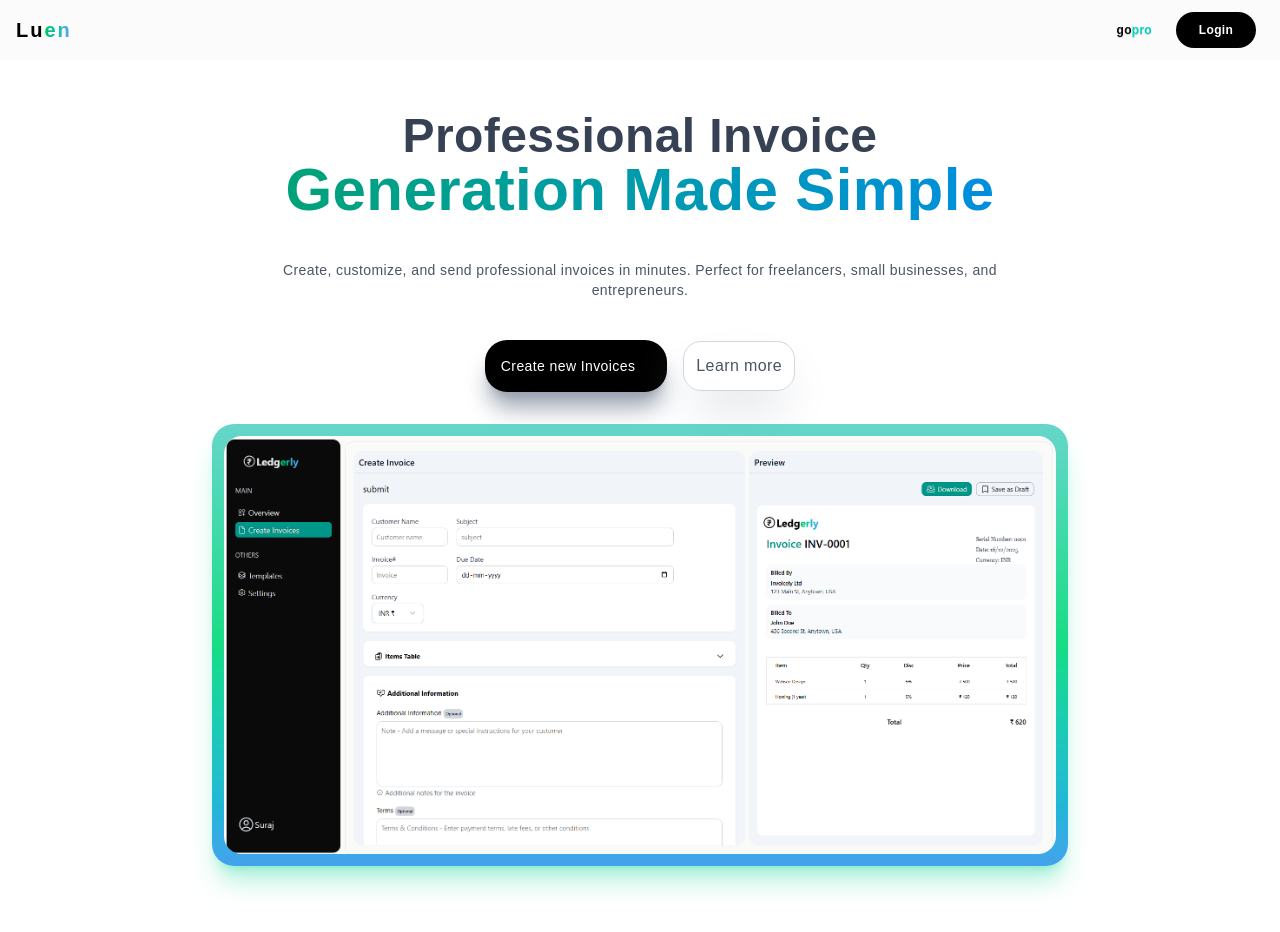
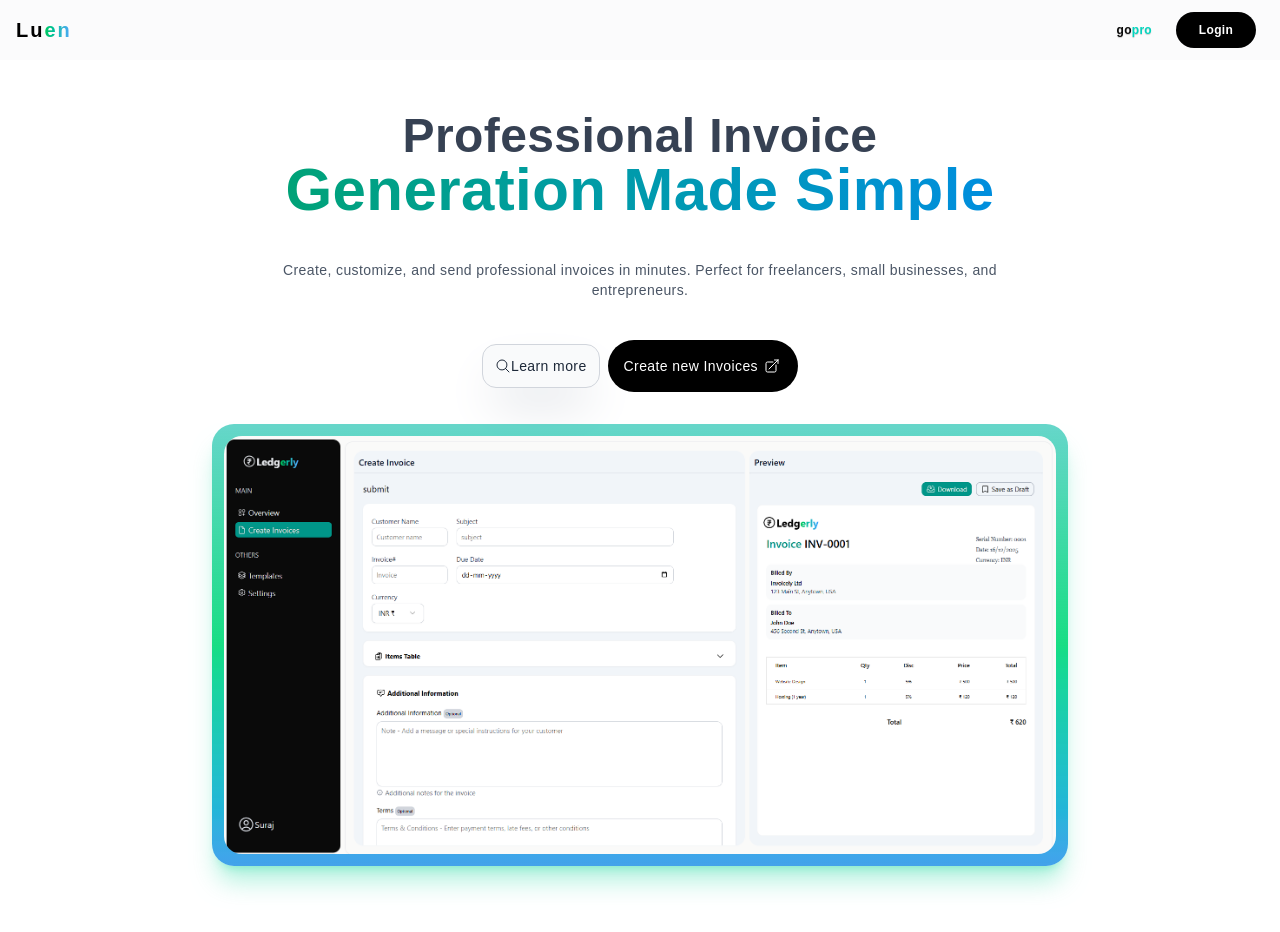
Before and after one commit to surajgupt01/Invo-Gen, a Next.js app: page / in a window 1280 px wide. Shown: the top 932 px of the page. Built offline with nearby package versions, Linux system fonts and the light colour scheme.

Commit message:
Landing page desgin changes

```diff
--- a/app/component/HeroSection.tsx
+++ b/app/component/HeroSection.tsx
@@ -1,6 +1,7 @@
 import Link from "next/link";
 import Arrow from "../Icons/Arrow";
-
+import Magnify from "../Icons/Magnify";
+import Create from "../Icons/Create";
 
 export default function HeroSection() {
   return (
@@ -19,13 +20,42 @@ export default function HeroSection() {
       </div>
 
       <div className="mt-8 flex  p-2 w-full justify-center items-center">
-        <Link href={'/dashboard'}><div className="md:p-4 p-3 flex justify-center items-center bg-black text-white md:text-md text-sm  rounded-3xl shadow-xl shadow-gray-400 cursor-pointer hover:scale-105 transition-all ease-in-out duration-500">
-          Create new Invoices
-          <Arrow />
-        </div>
+        <Link
+          href={"/#Features"}
+          className="p-3 flex gap-1 h-11 group overflow-hidden justify-center items-center  text-sm bg-gray-50 text-gray-800 hover:text-blue-400 hover:bg-neutral-100  rounded-xl shadow-2xl shadow-gray-300 border-1 border-gray-300 cursor-pointer hover:scale-102 transition-all ease-in-out duration-500"
+        >
+          <div className="flex flex-col gap-5 items-center justify-center duration-300 ease-in-out -mt-10 group-hover:mt-10">
+            <div className="flex flex-row items-center justify-center ">
+              <Magnify /> {"Learn more"}
+            </div>
+            <div className="flex flex-row items-center justify-center">
+              <Magnify /> {"Learn more"}
+            </div>
+          </div>
         </Link>
-        <Link href={'/#Features'} className="p-3 flex justify-center items-center ml-4 text-md text-gray-600 hover:text-black  rounded-2xl shadow-2xl shadow-gray-300 border-1 border-gray-300 cursor-pointer hover:scale-102 transition-all ease-in-out duration-500">
-          Learn more
+        <Link href={"/dashboard"}>
+          <div
+            className="group inline-flex items-center justify-center gap-1
+                md:py-4 py-3 px-4
+                bg-black text-white
+                md:text-md text-sm
+                rounded-full  shadow-gray-400
+                cursor-pointer
+                ml-2
+                transition-all duration-500"
+          >
+            <span>Create new Invoices</span>
+
+            <div className="relative w-5 h-5 flex items-center justify-center overflow-hidden">
+              <div className="absolute transition-transform duration-300 group-hover:-translate-y-full">
+                <Create />
+              </div>
+
+              <div className="absolute translate-y-full transition-transform duration-300 group-hover:translate-y-0">
+                <Arrow />
+              </div>
+            </div>
+          </div>
         </Link>
       </div>
     </div>
```
